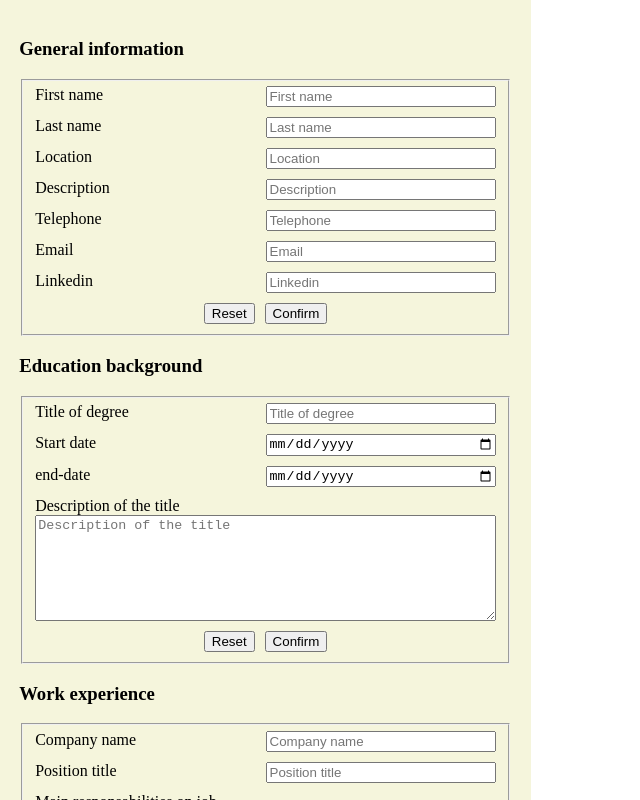
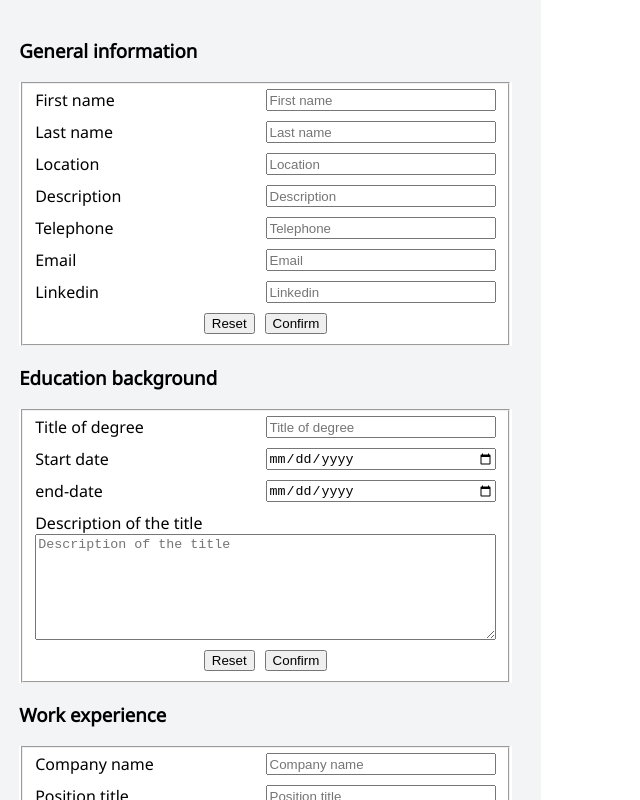
Before and after one commit to juan-est145/Cv-maker, a React (Vite) app: page / in a window 1280 px wide. Shown: the top 800 px of the page, without its empty margins (0-640 px from the left). Built offline with nearby package versions, Linux system fonts and the light colour scheme.

Commit message:
Added some appropiate colors and fonts

```diff
--- a/src/components/cv.jsx
+++ b/src/components/cv.jsx
@@ -1,3 +1,5 @@
+import "../styles/cv.css"
+
 export default function CV({ genInfoState, eduState, workState }) {
 	return (
 		<GeneralInfoCV genInfoState={genInfoState}></GeneralInfoCV>
@@ -8,7 +10,7 @@ function GeneralInfoCV({ genInfoState }) {
 	if (!genInfoState.showInfo)
 		return (null);
 	return (
-		<section>
+		<section className="genInfo">
 			<h1>{`${genInfoState.firstName} ${genInfoState.lastName}`}</h1>
 			<div>
 				<span>{genInfoState.email}</span>
--- a/src/styles/App.css
+++ b/src/styles/App.css
@@ -1,5 +1,13 @@
+@font-face {
+    font-family: 'Noto Sans';
+    src: url("../../fonts/noto-sans/NotoSans-Regular.ttf") format('truetype');
+}
+
 body {
+	--main-bg-color: #f3f4f6;
 	margin: 0px;
+	background-color: var(--main-bg-color);
+	font-family: "Noto Sans", sans-serif;
 }
 
 #root {
@@ -10,10 +18,14 @@ body {
 
 aside {
 	flex: 2;
-	background-color: beige;
 	padding: 1.2em;
 }
 
 main {
 	flex: 3;
+	background-color: #fff;
 }
+
+form {
+	background-color: #fff;
+}
--- /dev/null
+++ b/src/styles/cv.css
@@ -0,0 +1,7 @@
+.genInfo {
+	--cv-header-color: #0e374e;
+	--gen-info-color: #fff;
+	background-color: var(--cv-header-color);
+	color: var(--gen-info-color);
+	width: 100%;
+}
```
Also changed, not shown: fonts/noto-sans/NotoSans-Regular.ttf (added).
